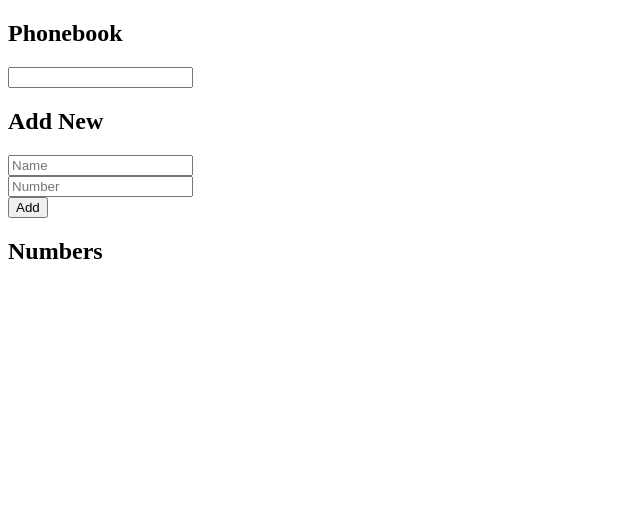
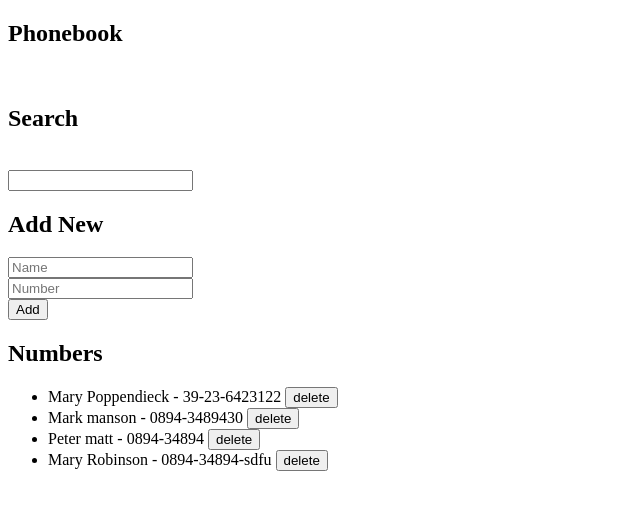
Before and after one commit to Tim-C3/fullStackOpen, a React (Create React App) app: page / in a window 1280 px wide. Shown: the top 510 px of the page, without its empty margins (0-640 px from the left). Built offline with nearby package versions, Linux system fonts and the light colour scheme; data requests are answered from the project's data file.

Commit message:
finsihed part 2e

```diff
--- a/db.json
+++ b/db.json
@@ -1,3 +1,24 @@
 {
-  "persons": []
+  "persons": [
+    {
+      "name": "Mary Poppendieck",
+      "number": "39-23-6423122",
+      "id": 4
+    },
+    {
+      "name": "Mark manson",
+      "number": "0894-3489430",
+      "id": 5
+    },
+    {
+      "name": "Peter matt",
+      "number": "0894-34894",
+      "id": 6
+    },
+    {
+      "name": "Mary Robinson",
+      "number": "0894-34894-sdfu",
+      "id": 7
+    }
+  ]
 }
--- a/src/App.js
+++ b/src/App.js
@@ -2,12 +2,18 @@ import { useState, useEffect } from 'react'
 import axios from 'axios'
 import phonebookService from './services/phonebook'
 import {Form, Search, duplicate} from './components/Phonebook'
+import './index.css'
+
+const baseUrl = 'http://localhost:3001/persons'
 
 const App = () => {
   const [persons, setPersons] = useState([])
   const [search, setSearch] = useState('')
   const [name, setNewName] = useState('')
   const [number, setNumber] = useState()
+
+  const[statusMessage, setStatusMessage] = useState(null)
+  const[errorMessage, setErrorMessage] = useState(null)
 
 
   /* Use the effect hook to get data from db.json */
@@ -18,72 +24,121 @@ const App = () => {
     .then(numbers => setPersons(numbers))
     },[])
 
+const getId = name => {
+  console.log("in get id",name);
 
-
-
-
-
-/* Add back in check for duplicates */
+}
 
 const processName = (event) => {
   event.preventDefault()
   const name = event.target[0].value
-  const number = event.target[0].value
+  const newnumber = event.target[1].value
   console.log("In process name component",name);
     const result =  duplicate(name, persons)
     console.log("boolean result:", result);
-    result ? alert('Name Taken') : saveName(name, number)
+    result ? updateNumber(name, newnumber) : saveName(name, newnumber)
+}
+
+const updateNumber = (name, newnumber) => {
+  console.log("In name update component", name, newnumber)
+  if (window.confirm(`Name ${name} exists. Replace number?`)) {
+    const found = persons.find(person => person.name === name)
+    console.log("Found Person", found, `${baseUrl}/${found.id}`)
+    const updatedPerson = {...found, number: newnumber}
+    const request = axios.put(`${baseUrl}/${found.id}`, updatedPerson)
+    request.then(response => {
+      setStatusMessage(`${name} succesfuly updated`)
+      setTimeout(() => {setStatusMessage(null)
+      }, 2000)
+      setPersons(persons.map(p => p.id !== response.data.id ? p : response.data))
+    })
+    .catch(error => {
+      console.log("IN error",error)
+      setErrorMessage(`${name}, has already been removed from server.`)
+      setTimeout(() => setErrorMessage(null), 2000)
+    })
+  }
+
 }
 
 const saveName = (name, number) => {
     const obj = { name, number }
   phonebookService
   .create(obj)
-  .then(response => {console.log(`Created - name: ${response}`)})
-  .then(setPersons(obj))
+  .then(response => {setStatusMessage(
+    `Congrats, you succesfuly Added ${response.name} to phonebook`)
+    setTimeout(() => {setStatusMessage(null)
+    }, 2000)
+    setPersons(persons.concat(response))
+})
 
 }
 const handleSearchChange = event => setSearch(event.target.value)
 
-const Reload = () => {
-  console.log("quit")
+const handleDelete = (id) => {
+  console.log('in handleDelete', persons, id)
+  phonebookService
+  .remove(id)
+  .then(response => {
+    setStatusMessage(`Successfully deleted ${response.name} from phonebook`)
+    setTimeout(() => {setStatusMessage(null)}, 3000)
+    setPersons(persons.filter(p => p.id !== id))
+    console.log("persons reset!");
+  })
+}
+
+const handleUpdate = (id) => {
+    console.log("In handle Update", id);
 }
 
 return(
     <div>
       <h2>Phonebook</h2>
+      <StatusMessage message={statusMessage} errormessage={errorMessage}/><br/>
+      <h2>Search</h2><br/>
       <Search handleChange={handleSearchChange} handleInput={search}/>
       <h2>Add New</h2>
       <Form submit={processName}/>
      <h2>Numbers</h2>
-     <Persons persons={persons} search={search} setPersons={setPersons} />
+     <ul>
+     <Persons persons={persons} search={search} setPersons={setPersons} handleDelete={handleDelete} handleUpdate={handleUpdate} />
+     </ul>
 
     </div>
   )
-}
-const handleDelete = (filtered, persons) => {
-  if (window.confirm(`Are you sure you want to delete ${filtered.name}`)) {
-    console.log("delete", persons);
-    phonebookService
-    .remove(filtered.id)
-    persons.map(person => person)
-  }
+
 
 }
 
+const StatusMessage = ({message, errormessage}) => {
+  if (message === null && errormessage === null) {
+    return null
+  } else if (errormessage) {
+    return(<div className='error'>
+      {errormessage}
+    </div>
+    )
+  } else {
+  return(<div className='success'>
+    {message}
+  </div>)
+  }
+}
 
-const Persons = ({persons, search, setPersons}) => {
+const Persons = ({persons, search, setPersons,handleDelete, handleUpdate}) => {
   console.log("In persons component", persons,search);
+  if (search === null) {
+    return(
+      persons.map(person => <li key={person.id}>{person.name}</li> )
+    )
+  }
   return(
     persons.filter(n => n.name.toLowerCase().includes(search.toLowerCase())).map(
-      filtered => <p key={filtered.id}>{filtered.name} - {filtered.number} <DeleteButton person={filtered.id} handler={() => handleDelete(filtered)} persons={persons} /> </p>)
-  )
-
-}
-const DeleteButton = (props) => {
-  return(
-    <button onClick={props.handler(props.persons)}>Delete</button>
+      filtered => <li key={filtered.id}>{filtered.name} - {filtered.number} <button onClick={() => handleDelete(filtered.id)} >delete</button>
+       </li>)
   )
 }
+const GetList = () => {}
+
 
 export default App
--- a/src/components/Phonebook.js
+++ b/src/components/Phonebook.js
@@ -24,9 +24,9 @@ const Search = (props) => {
   const duplicate = (name, persons) => {
     console.log('In check duplicate component', name);
     const exists = persons.filter(person =>
-      JSON.stringify(person.name) === JSON.stringify(name))
+      person.name == name)
     var boolean = null
-    exists.length !== 1 ? boolean = false : boolean = true
+    exists.length == 1 ? boolean = true : boolean = false
     return boolean;
   }
 export {Form, Search, duplicate}
--- /dev/null
+++ b/src/index.css
@@ -0,0 +1,19 @@
+.success {
+    color: green;
+    background: lightgrey;
+    font-size: 20px;
+    border-style: solid;
+    border-radius: 5px;
+    padding: 10px;
+    margin-bottom: 10px;
+  }
+
+  .error {
+    color: red;
+    background: lightgrey;
+    font-size: 20px;
+    border-style: solid;
+    border-radius: 5px;
+    padding: 10px;
+    margin-bottom: 10px;
+  }
--- a/src/services/phonebook.js
+++ b/src/services/phonebook.js
@@ -14,9 +14,15 @@ const create = newObject => {
   }
 
 const remove = id => {
-    console.log("In delete component")
+    console.log("In delete component", id)
     const request = axios.delete(`${baseUrl}/${id}`)
     return request.then(response => response.data)
 }
+const update = ({person}) => {
+    console.log('in update person',person)
+    const updatedPerson = {...person, number: "08e"}
+    const request = axios.put(`${baseUrl}/${person.id}`, updatedPerson)
+    return request.then(response => response.data)
 
-export default {getAll, create, remove}
+}
+export default {getAll, create, remove,update}
```
